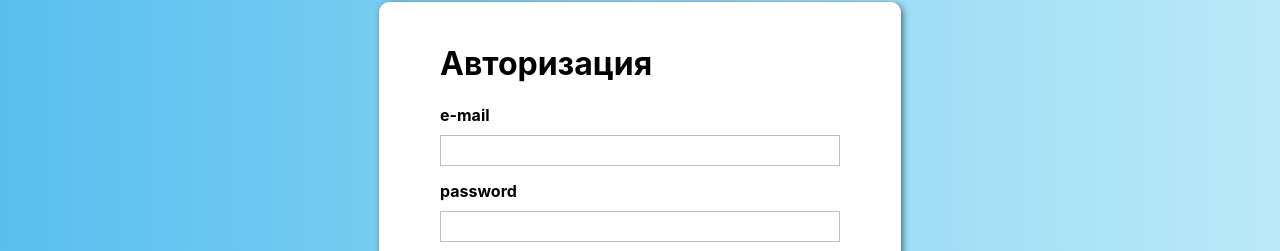
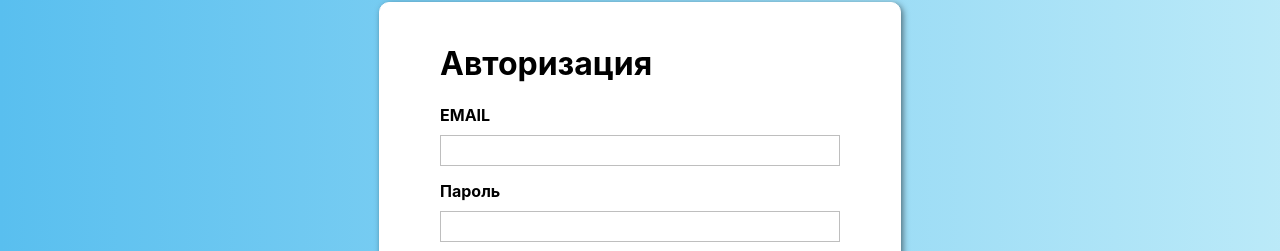
Before and after one commit to AlexSemynin/QUEEZ, a React (Create React App) app: page /auth in a window 1280 px wide. Shown: the part 98-349 px from the top of the page. Built offline with nearby package versions, Linux system fonts and the light colour scheme.

Commit message:
ВАЛИДАЦИЯ part1: рендеринг Inputs на странице со всеми props

```diff
--- a/src/components/UI/Input/Input.js
+++ b/src/components/UI/Input/Input.js
@@ -23,7 +23,7 @@ const Input = (props) => {
             <input
                 id={htmlFor}
                 type={inputType}
-                onChange={props.onChange?.bind()}
+                onChange={props.onChange}
                 value={props.value}
             />
             {
--- a/src/containers/Auth/Auth.js
+++ b/src/containers/Auth/Auth.js
@@ -5,6 +5,34 @@ import Input from '../../components/UI/Input/Input';
 
 export default class Auth extends React.Component{
 
+    state = {
+        formControls:{
+            email:{
+                value: '',
+                type: 'email',
+                label: 'EMAIL',
+                errorMessage: 'Введите корректный email',
+                valid: false,
+                toched: false,
+                validation: {
+                    requied: true,
+                    email: true
+                }
+            },
+            password:{
+                value: '',
+                type: 'password',
+                label: 'Пароль',
+                errorMessage: 'Введите корректный пароль',
+                valid: false,
+                toched: false,
+                validation: {
+                    requied: true,
+                    minLength: 6
+                }
+            }
+        }
+    }
 
     submitAuth = ev =>{
         ev.preventDefault();
@@ -17,6 +45,34 @@ export default class Auth extends React.Component{
 
     }
 
+
+    renderInputs(){
+        return Object.keys(this.state.formControls).map((controlName,index)=>{
+            const control = this.state.formControls[controlName];
+            return(
+                <Input
+                    key={controlName + index}
+                    value={control.value}
+                    inputType={control.type}
+                    label={control.label}
+                    invalidText={control.errorMessage}
+                    valid={control.errorMessage}
+                    toched={control.toched}
+                    shouldValidate={!!control.validation}
+                    onChange={(ev) => this.onChangeHandler(ev,controlName)}
+                />
+            )
+        });
+    }
+
+    onChangeHandler = (ev, controlName) => {
+        console.log(`${controlName}: ${ev.target.value}`);
+
+        this.setState({
+
+        })
+    }
+
     render(){
 
         return(
@@ -25,12 +81,7 @@ export default class Auth extends React.Component{
                 <div>
                     <h1>Авторизация</h1>
                     <form onSubmit={this.submitAuth}>
-                        <Input
-                            label='e-mail'
-                        />
-                        <Input
-                            label='password'
-                        />
+                        {this.renderInputs()}
                         <div className="wrapperButton">
                             <Button
                                 type="success"
```
